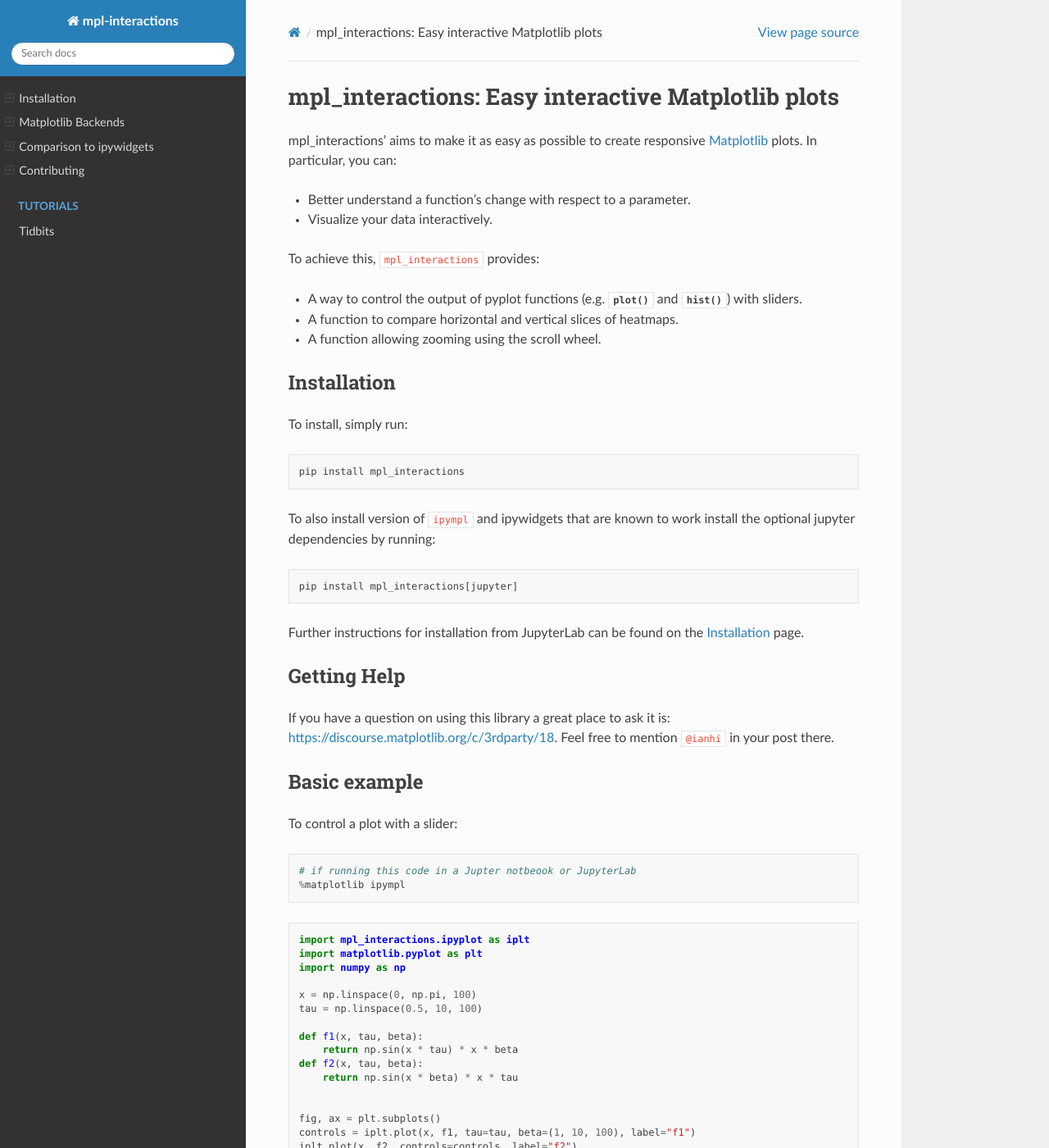
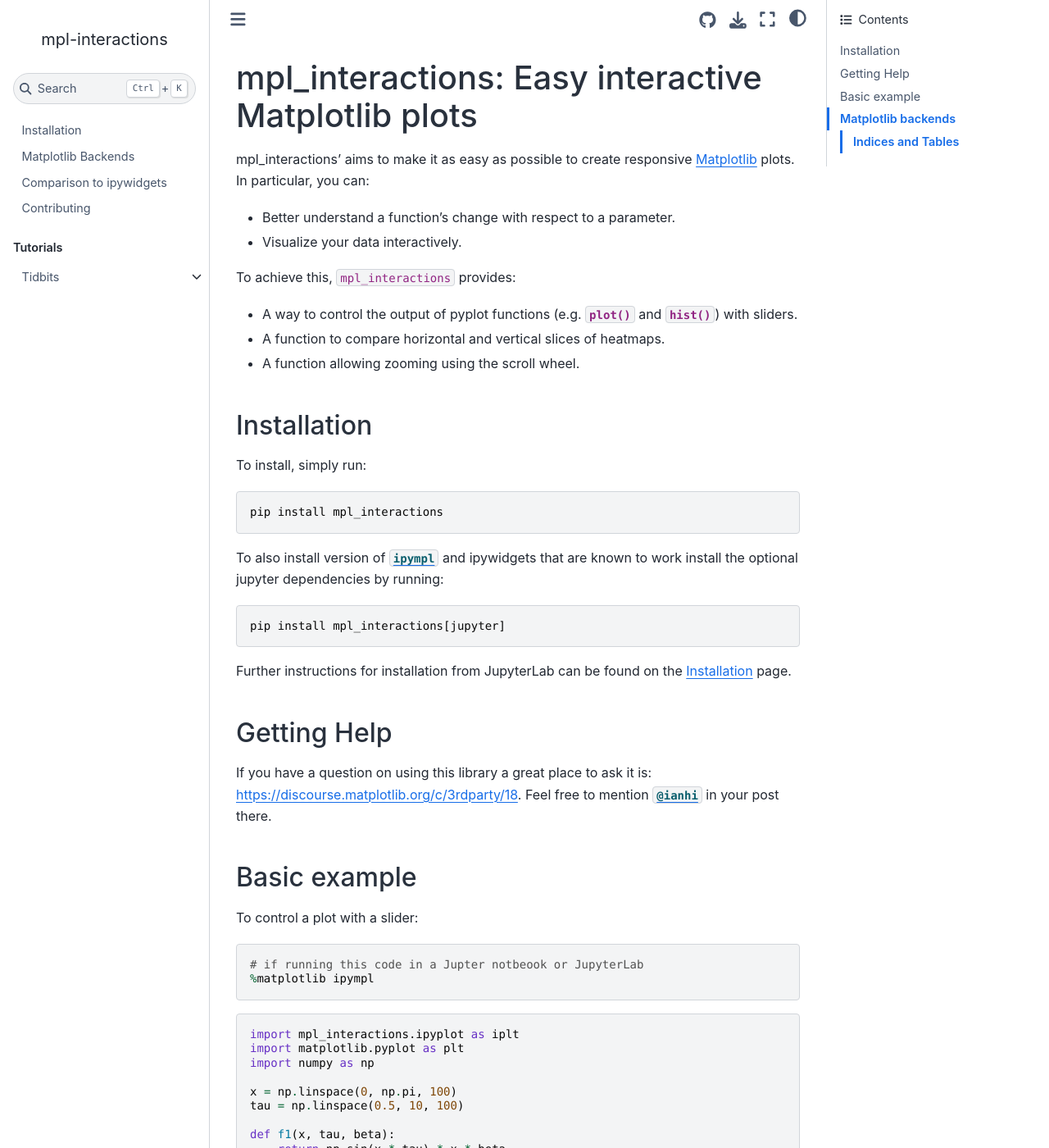
Before and after one commit to mpl-extensions/mpl-interactions, a Sphinx documentation site: the page built from docs/index.md, in a window 1280 px wide and 1400 px high. Shown: the whole window at 82% size. Built offline with Sphinx 7.4.7 and the Sphinx Book theme 1.1.4, drawn with Linux system fonts in a browser that asks for light colours; pages that are not in the unit, such as notebooks, are missing from menus; some of the changed text lies outside the part shown.

Commit message:
docs!: switch to sphinx-book-theme
https://sphinx-book-theme.readthedocs.io

```diff
--- a/docs/conf.py
+++ b/docs/conf.py
@@ -16,8 +16,6 @@
 import shutil
 import subprocess
 import sys
-
-import sphinx_rtd_theme
 
 import mpl_interactions as mpl_inter
 
@@ -147,11 +145,6 @@
     "myst.header",
 ]
 
-# Add any paths that contain custom static files (such as style sheets) here,
-# relative to this directory. They are copied after the builtin static files,
-# so a file named "default.css" will overwrite the builtin "default.css".
-html_static_path = ["_static"]
-
 # Add any paths that contain templates here, relative to this directory.
 templates_path = ["_templates"]
 
@@ -176,22 +169,25 @@
 # The theme to use for HTML and HTML Help pages.  See the documentation for
 # a list of builtin themes.
 #
-html_theme = "sphinx_rtd_theme"
-html_theme_path = [sphinx_rtd_theme.get_html_theme_path()]
-
+html_copy_source = True  # needed for download notebook button
+html_css_files = [
+    "custom.css",
+]
+html_sourcelink_suffix = ""
+html_static_path = ["_static"]
+html_theme = "sphinx_book_theme"
 html_theme_options = {
-    # Toc options
-    "collapse_navigation": False,
-    "sticky_navigation": True,
-    "navigation_depth": 4,
+    "path_to_docs": "docs",
+    "repository_branch": "master",
+    "repository_url": "https://github.com/ianhi/mpl-interactions",
+    "use_download_button": True,
+    "use_edit_page_button": True,
+    "use_issues_button": True,
+    "use_repository_button": True,
 }
-
+html_title = "mpl-interactions"
 
 master_doc = "index"
-
-
-def setup(app):
-    app.add_css_file("custom.css")
 
 
 # based on pandas/doc/source/conf.py
--- a/setup.cfg
+++ b/setup.cfg
@@ -50,9 +50,9 @@
     myst-nb
     numpydoc
     Sphinx >= 1.5
+    sphinx-book-theme
     sphinx-copybutton
     sphinx-gallery >= 0.8.2
-    sphinx-rtd-theme
     xarray
 sty =
     black
```
